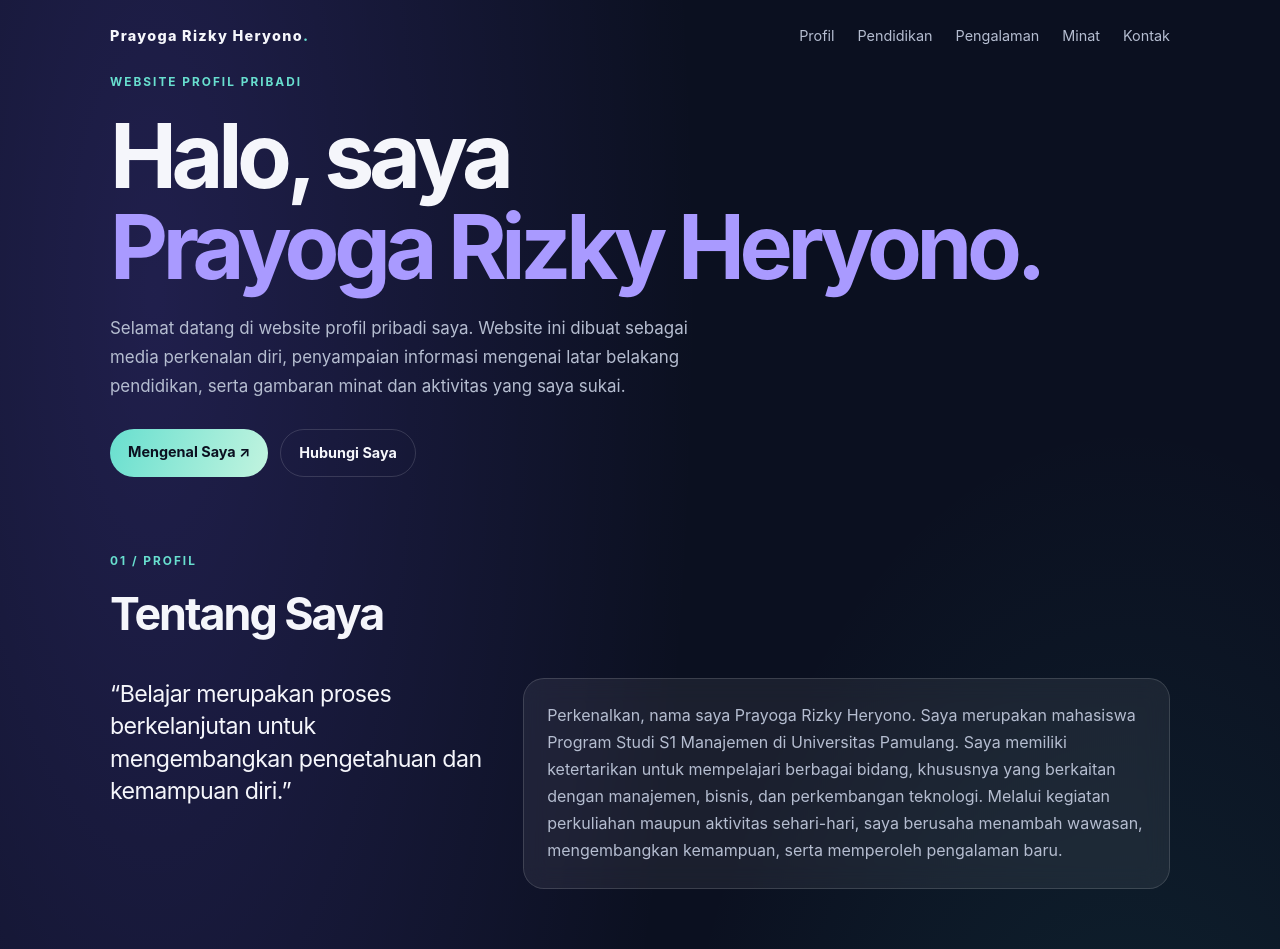
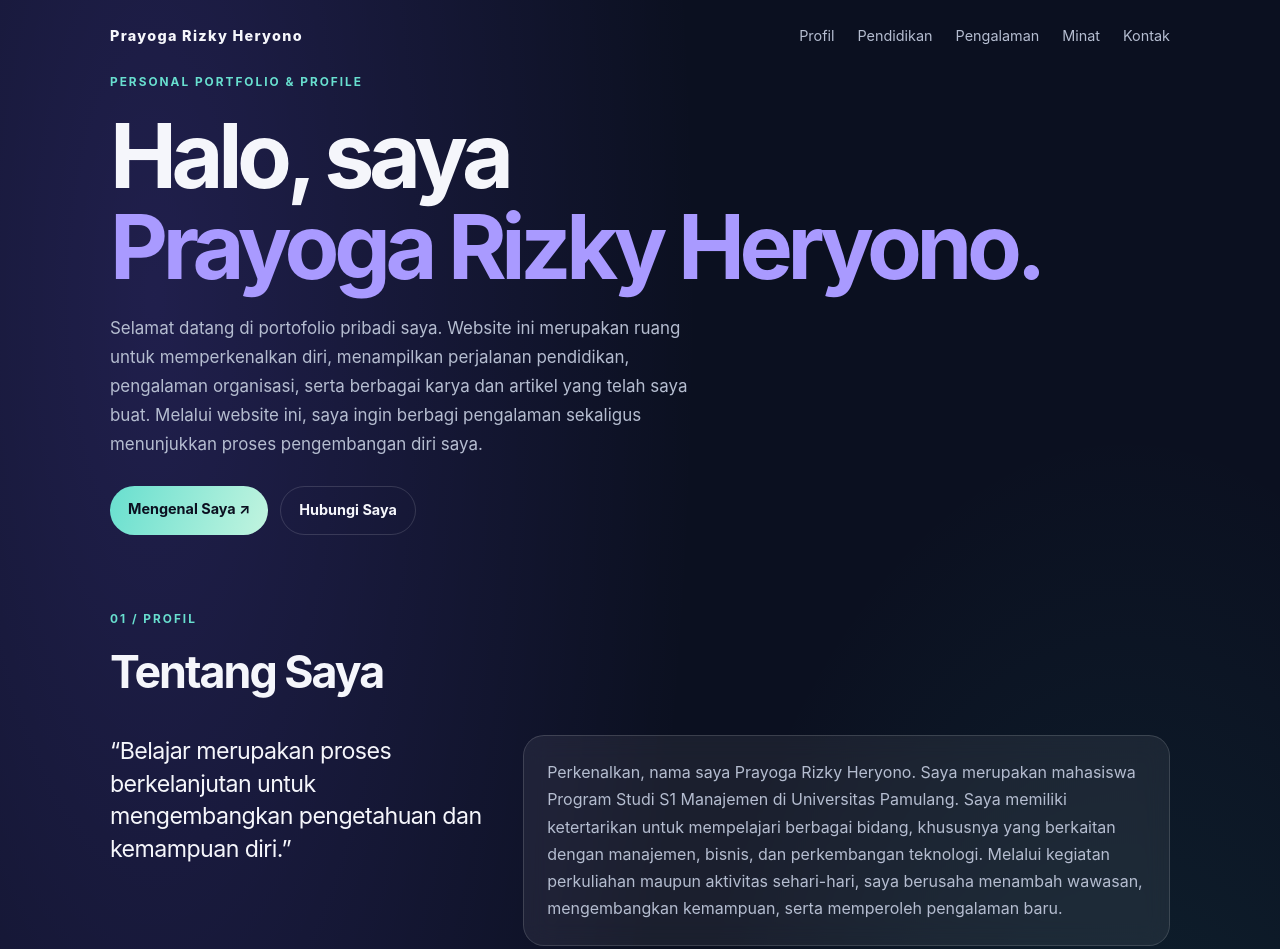
Before and after one commit to prayogarizky/prayogarizky.github.io, a plain HTML site: page index.html in a window 1280 px wide. Shown: the top 949 px of the page. Drawn offline with Linux system fonts and the light colour scheme.

Commit message:
Update index.html

```diff
--- a/index.html
+++ b/index.html
@@ -3,8 +3,8 @@
 <head>
   <meta charset="UTF-8">
   <meta name="viewport" content="width=device-width, initial-scale=1.0">
-  <meta name="description" content="Profil pribadi Prayoga Rizky Heryono, mahasiswa Universitas Pamulang.">
-  <title>Prayoga Rizky Heryono | Profil Pribadi</title>
+  <meta name="description" content="Portofolio Prayoga Rizky Heryono, mahasiswa Universitas Pamulang.">
+  <title>Prayoga Rizky Heryono | Portofolio</title>
   <style>
     :root {
       --bg:#0b1020; --panel:rgba(255,255,255,.065); --line:rgba(255,255,255,.14);
@@ -72,7 +72,7 @@
 <body>
 <div class="wrap">
   <nav>
-    <a class="brand" href="#beranda">Prayoga Rizky Heryono<span>.</span></a>
+    <a class="brand" href="#beranda">Prayoga Rizky Heryono</span></a>
     <div class="navlinks">
 <a href="#profil">Profil</a>
 <a href="#pendidikan">Pendidikan</a>
@@ -84,9 +84,9 @@
 
   <main>
       <div>
-        <div class="eyebrow">Website Profil Pribadi</div>
+        <div class="eyebrow">Personal Portfolio & Profile</div>
         <h1>Halo, saya<br><em>Prayoga Rizky Heryono.</em></h1>
-        <p class="intro">Selamat datang di website profil pribadi saya. Website ini dibuat sebagai media perkenalan diri, penyampaian informasi mengenai latar belakang pendidikan, serta gambaran minat dan aktivitas yang saya sukai.</p>
+        <p class="intro">Selamat datang di portofolio pribadi saya. Website ini merupakan ruang untuk memperkenalkan diri, menampilkan perjalanan pendidikan, pengalaman organisasi, serta berbagai karya dan artikel yang telah saya buat. Melalui website ini, saya ingin berbagi pengalaman sekaligus menunjukkan proses pengembangan diri saya.</p>
         <div class="actions">
           <a class="btn primary" href="#profil">Mengenal Saya ↗</a>
           <a class="btn" href="#kontak">Hubungi Saya</a>
```
